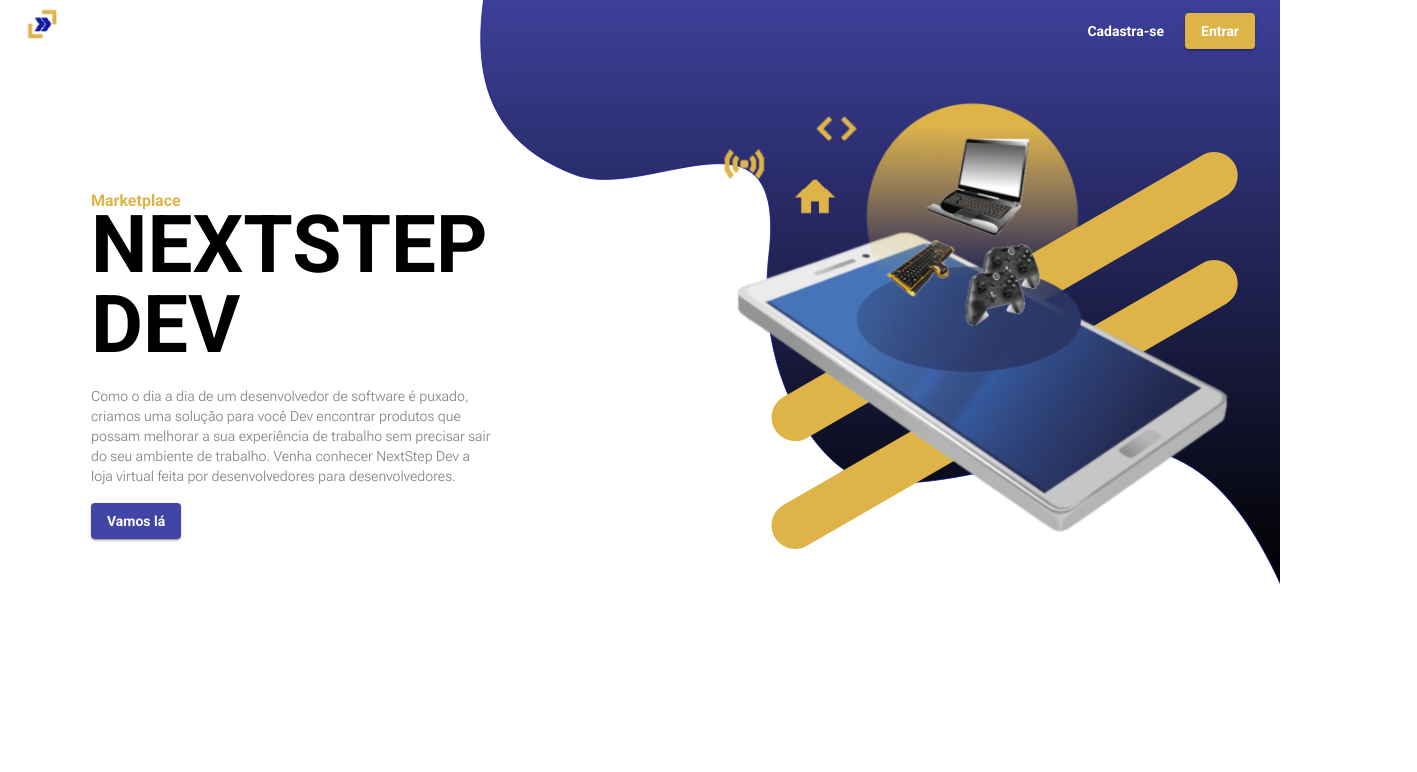
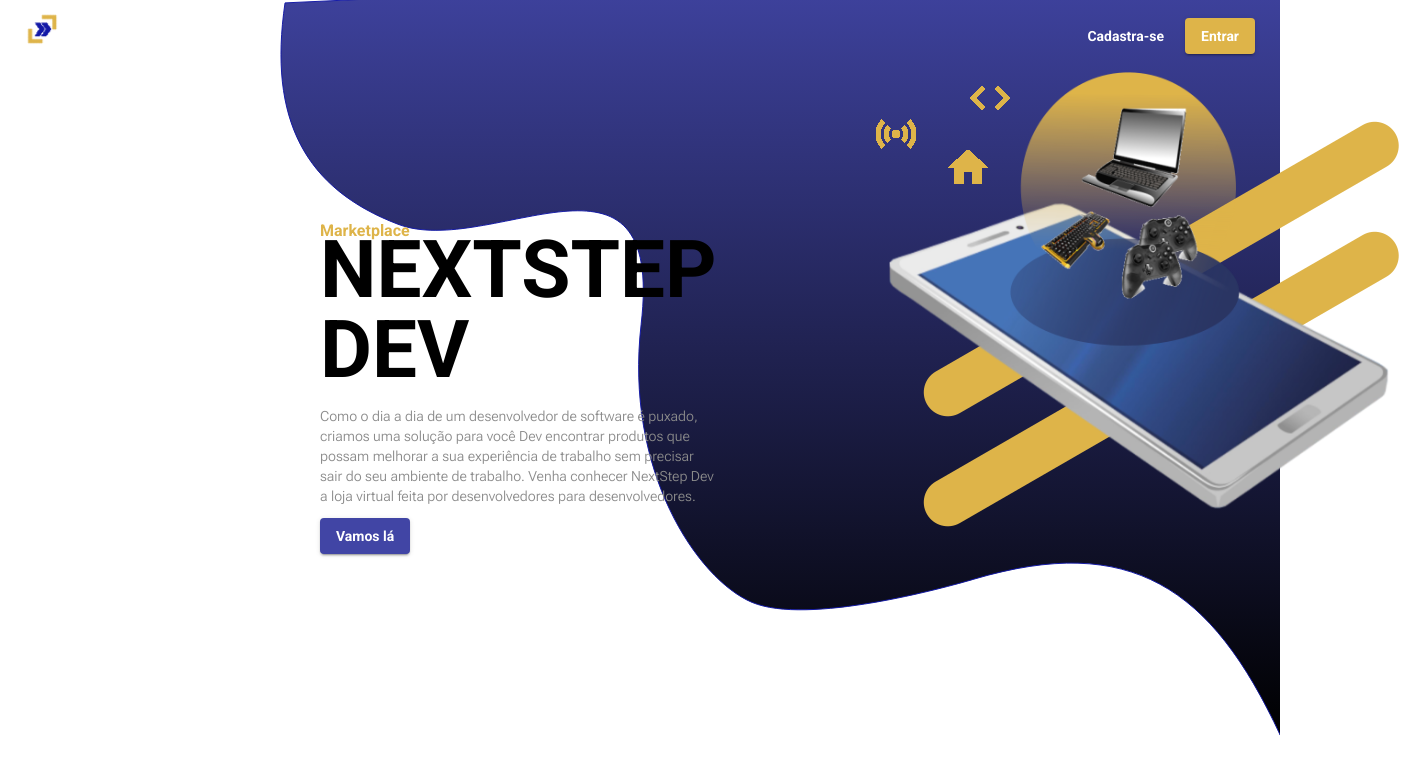
Before and after one commit to felipeamorim-dev/loja_dev_app, an Angular app: page / in a window 1280 px wide. Shown: the top 772 px of the page, 1417 px wide, since content can reach past the window. Built offline with nearby package versions, Linux system fonts and the light colour scheme.

Commit message:
:sparkles: adicionado media query para ajustes em diferentes tipos de telas

```diff
--- a/src/app/components/apresentacao/apresentacao.component.html
+++ b/src/app/components/apresentacao/apresentacao.component.html
@@ -22,6 +22,6 @@
 
       <button mat-raised-button> Vamos lá </button>
     </div>
-
+    <img src="../../../assets/img/imagem_principal.png" alt="Dispositivos e tecnologias disponíveis na loja">
   </main>
 </div>
--- a/src/app/components/apresentacao/apresentacao.component.scss
+++ b/src/app/components/apresentacao/apresentacao.component.scss
@@ -2,11 +2,18 @@
 
 .main{
   height: 100vh;
-  margin-top: -5px;
   background-image: url('../../../assets/img/efeito_fundo.svg');
   background-position: right top;
-  background-size: 800px, 800px;
+  background-size: 1000px, 1000px;
   background-repeat: no-repeat;
+
+  @media (width > 1900px) {
+    background-size: 1500px, 1500px;
+  }
+
+  @include container-flex(10px, column);
+  align-items: center;
+  justify-content: center;
 
   header {
     width: 100%;
@@ -34,6 +41,10 @@
       .btn-raised {
         background-color: var(--secundary-color);
         color: var(--branco);
+
+        &:hover {
+          background-color: var(--secundary-dark);
+        }
       }
 
       .btn-flat {
@@ -46,15 +57,28 @@
 
 
 .container-main {
-  width: 100%;
+  width: 50%;
   height: 100%;
-  margin-left: 91px;
-  margin-right: 30px;
+  margin-top: 15px;
 
-  background-image: url('../../../assets/img/imagem_principal.svg');
-  background-position: 250px -190px;
-  background-size: 1000px 1000px;
-  background-repeat: no-repeat;
+  @include container-flex(150px, row);
+  align-items: flex-start;
+  justify-content: space-evenly;
+
+
+  img {
+    margin-top: -50px;
+
+    @media (width > 1900px) {
+      width: 720px;
+      height: 720px;
+      margin-top: -70px;
+    }
+  }
+
+  @media (width > 1900px) {
+    @include container-flex(380px, row);
+  }
 
 }
 
@@ -62,8 +86,13 @@
   height: auto;
   width: 400px;
 
-  @include container-flex(5px, column);
+  @media (width > 1900px){
+    width: 600px;
+  }
+
+  @include container-flex(0, column);
   align-items: flex-start;
+  justify-content:flex-start;
 
   h3 {
     margin-top: 120px;
@@ -71,6 +100,12 @@
     font-family: Roboto, 'Open Sans', 'Helvetica Neue', sans-serif;
     font-weight: 700;
     color: var(--secundary-color);
+
+    @media (width > 1900px) {
+      font-size: 2rem;
+      margin-bottom: 3px;
+    }
+
   }
 
   h1 {
@@ -81,12 +116,22 @@
     font-weight: 700;
     font-size: 5rem;
     color: var(--preto);
+
+    @media (width > 1900px){
+      font-size: 7rem;
+      word-wrap: break-word;
+      line-height: 6rem;
+    }
   }
 
   p {
     font-family: Roboto Flex, 'Open Sans', 'Helvetica Neue', sans-serif;
-    font-size: 300;
     color: #8B8B8B;
+
+    @media (width > 1900px) {
+      font-size: 1.5rem;
+      line-height: 1.5rem;
+    }
   }
 
   button {
@@ -94,5 +139,15 @@
     color: var(--branco);
     font-family: Roboto, 'Open Sans', 'Helvetica Neue', sans-serif;
     font-weight: 700;
+
+    @media (width > 1900px) {
+      font-size: 1.5rem;
+      height: 60px;
+      width: 170px;
+    }
+
+    &:hover {
+      background-color: var(--hover-btn);
+    }
   }
 }
--- a/src/config-scss/variables.scss
+++ b/src/config-scss/variables.scss
@@ -4,4 +4,6 @@
   --primary-color: #4145A5;
   --secundary-color: #DEB449;
   --ternary-color: #1218A6;
+  --hover-btn: #191a43;
+  --secundary-dark: #977a33;
 }
```
Also changed, not shown: src/assets/img/imagem_principal.png (added).
